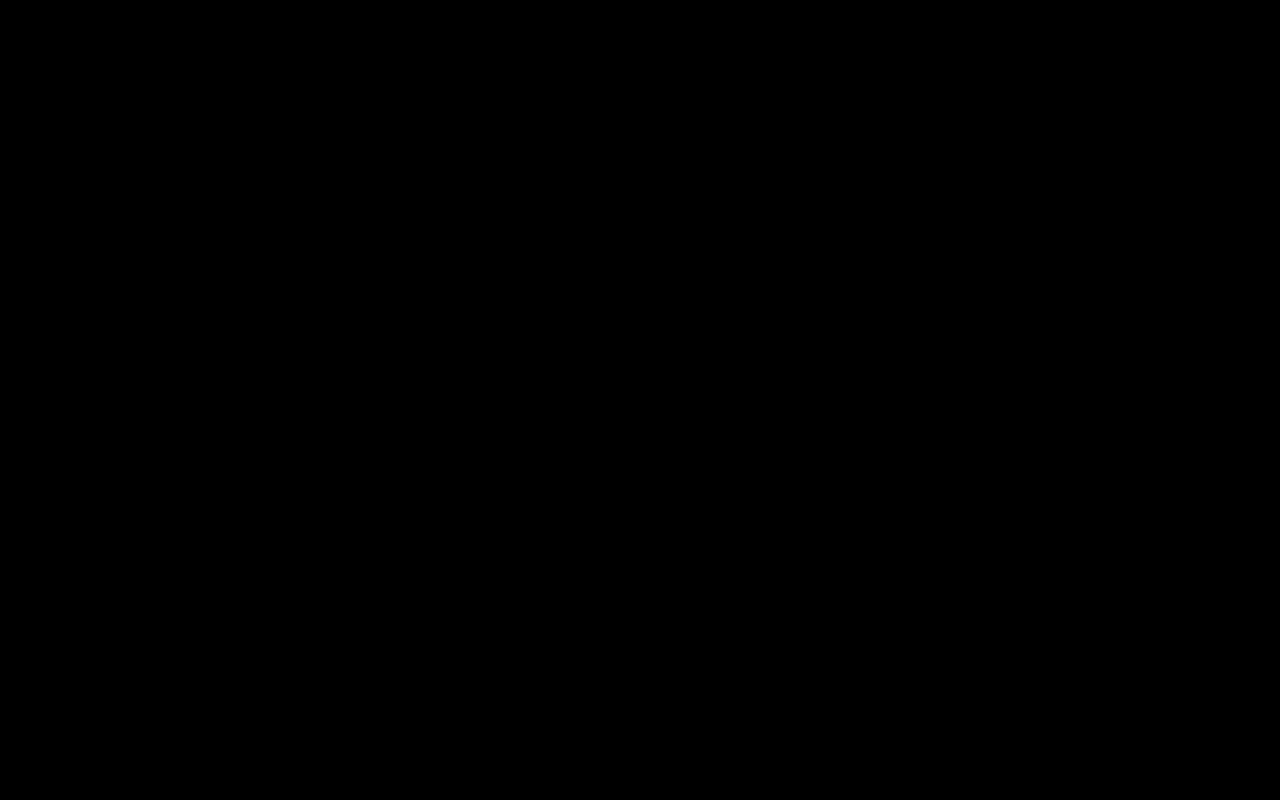
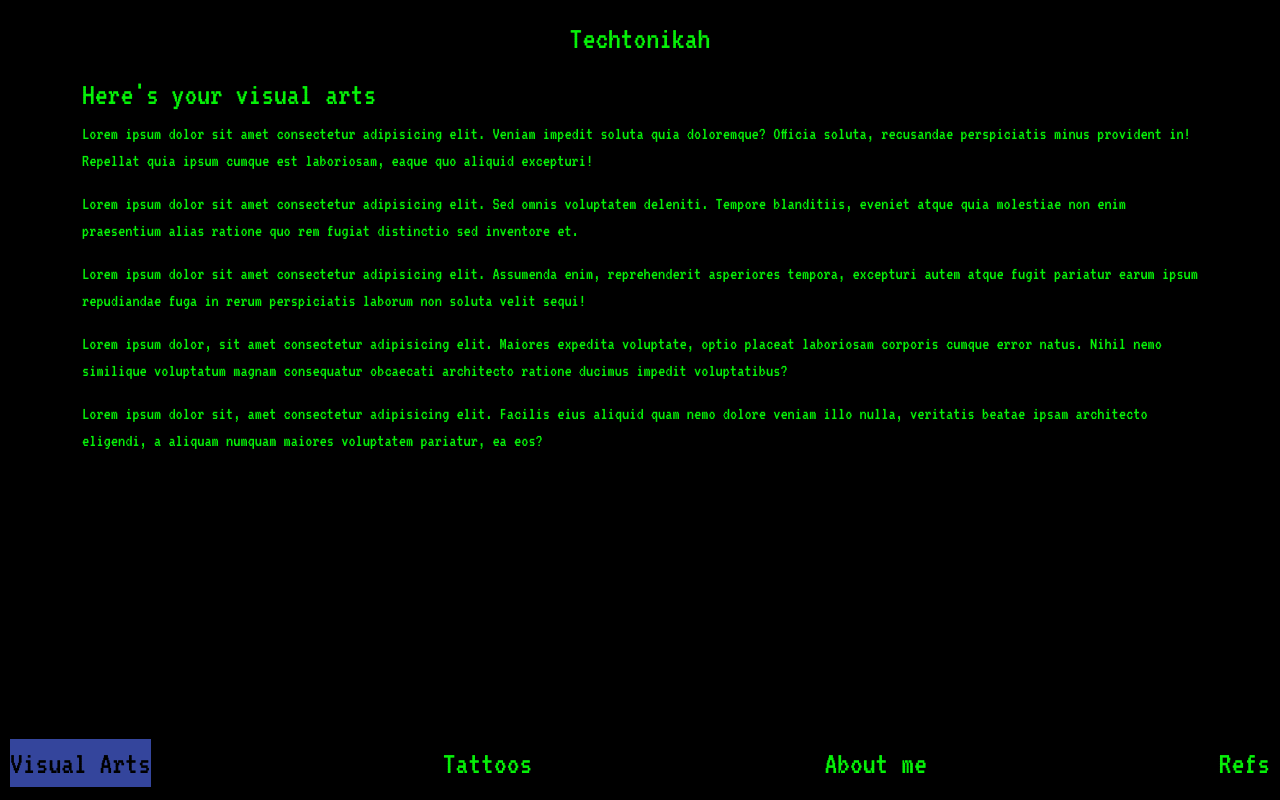
Before and after one commit to missatoy/techtonikah, a React (Vite) app: page /visual-arts in a window 1280 px wide. Before the commit this address had no page. Built offline with nearby package versions, Linux system fonts and the light colour scheme.

Commit message:
fixed routing and links, changed prints to visual-arts and added refs

```diff
--- a/src/App.jsx
+++ b/src/App.jsx
@@ -2,8 +2,9 @@ import { BrowserRouter, Route, Routes } from "react-router-dom"
 import './index.css'
 import Home from './components/Home'
 import Tattoos from './components/Tattoos'
-import Prints from "./components/Prints"
+import VisualArts from "./components/VisualArts"
 import About from "./components/About"
+import Refs from "./components/Refs"
 
 function App() {
   return (
@@ -12,8 +13,9 @@ function App() {
         <Routes>
           <Route path="/" element={<Home />}></Route>
           <Route path="/tattoos" element={<Tattoos />}></Route>
-          <Route path="/prints" element={<Prints />}></Route>
+          <Route path="/visual-arts" element={<VisualArts />}></Route>
           <Route path="/about" element={<About />}></Route>
+          <Route path="/refs" element={<Refs />}></Route>
         </Routes>
       </BrowserRouter>
     </>
--- a/src/components/About.jsx
+++ b/src/components/About.jsx
@@ -5,7 +5,7 @@ export default function About() {
   return (
     <>
       <Topbar />
-      <div className="container padding-top">
+      <div className="container">
         <h2>Here's your about</h2>
         <p>Lorem ipsum dolor sit, amet consectetur adipisicing elit. Voluptas velit nemo maxime cum corporis eius. Dolorem dignissimos voluptate omnis quae qui at, laboriosam ullam exercitationem eos nihil ratione impedit minima!</p>
       </div>
--- a/src/components/Home.jsx
+++ b/src/components/Home.jsx
@@ -7,7 +7,7 @@ export default function Home() {
         <div className="text-boxes">
           <h1 className="techtonikah">TECHTONIKAH</h1>
           <div className="menu-items typewriter">
-            <h2><NavLink className="menu-item" to="/prints">Prints</NavLink>, <NavLink className="menu-item" to="/tattoos">Tattoos</NavLink>, <NavLink className="menu-item" to="/about">About me</NavLink></h2>
+            <h2><NavLink className="menu-item" to="/visual-arts">Visual Arts</NavLink>, <NavLink className="menu-item" to="/tattoos">Tattoos</NavLink>, <NavLink className="menu-item" to="/about">About</NavLink>, <NavLink className="menu-item" to="/refs">Refs</NavLink></h2>
           </div>
         </div>
       </div>
--- a/src/components/Navbar.jsx
+++ b/src/components/Navbar.jsx
@@ -9,9 +9,10 @@ export default function Navbar() {
   return (
     <>
       <div className="navbar">
-        <NavLink to="/prints" className={isActive}>Prints</NavLink>
+        <NavLink to="/visual-arts" className={isActive}>Visual Arts</NavLink>
         <NavLink to="/tattoos" className={isActive}>Tattoos</NavLink>
         <NavLink to="/about" className={isActive}>About me</NavLink>
+        <NavLink to="/refs" className={isActive}>Refs</NavLink>
       </div>
     </>
   )
--- /dev/null
+++ b/src/components/Refs.jsx
@@ -0,0 +1,15 @@
+import Topbar from "./Topbar"
+import Navbar from "./Navbar"
+
+export default function Refs() {
+  return (
+    <>
+      <Topbar />
+      <div className="container">
+        <h2>Your refs here</h2>
+        <p>Lorem ipsum dolor sit amet consectetur adipisicing elit. Distinctio id ducimus cupiditate similique dolor quos quasi, tenetur corrupti amet sit asperiores incidunt earum ad officia dicta eaque blanditiis soluta non.</p>
+      </div>
+      <Navbar />
+    </>
+  )
+}
--- a/src/components/Tattoos.jsx
+++ b/src/components/Tattoos.jsx
@@ -5,7 +5,7 @@ export default function Tattoos() {
   return (
     <>
       <Topbar />
-      <div className="container padding-top">
+      <div className="container">
         <h2>Here's your tattoos</h2>
         <p>Lorem ipsum dolor sit, amet consectetur adipisicing elit. Magni velit quo fugit atque dignissimos non ullam iste corporis nostrum dolorem, ipsum aperiam dolor illum fugiat officiis illo, voluptatem voluptates pariatur?</p>
       </div>
--- a/src/components/Prints.jsx
+++ b/src/components/VisualArts.jsx
@@ -1,12 +1,12 @@
 import Navbar from "./Navbar"
 import Topbar from "./Topbar"
 
-export default function Prints() {
+export default function VisualArts() {
   return (
     <>
       <Topbar />
-      <div className="container padding-top">
-        <h2>Here's your prints</h2>
+      <div className="container">
+        <h2>Here's your visual arts</h2>
         <p>Lorem ipsum dolor sit amet consectetur adipisicing elit. Veniam impedit soluta quia doloremque? Officia soluta, recusandae perspiciatis minus provident in! Repellat quia ipsum cumque est laboriosam, eaque quo aliquid excepturi!</p>
         <p>Lorem ipsum dolor sit amet consectetur adipisicing elit. Sed omnis voluptatem deleniti. Tempore blanditiis, eveniet atque quia molestiae non enim praesentium alias ratione quo rem fugiat distinctio sed inventore et.</p>
         <p>Lorem ipsum dolor sit amet consectetur adipisicing elit. Assumenda enim, reprehenderit asperiores tempora, excepturi autem atque fugit pariatur earum ipsum repudiandae fuga in rerum perspiciatis laborum non soluta velit sequi!</p>
--- a/src/index.css
+++ b/src/index.css
@@ -124,10 +124,10 @@ body {
   text-decoration: none;
 }
 
-/* .navbar a.active {
+.navbar a.active {
   color: #000;
-  background-color: #06F108;
-} */
+  background-color: #34459C;
+}
 
 .navbar a:hover {
   color: #000;
```
